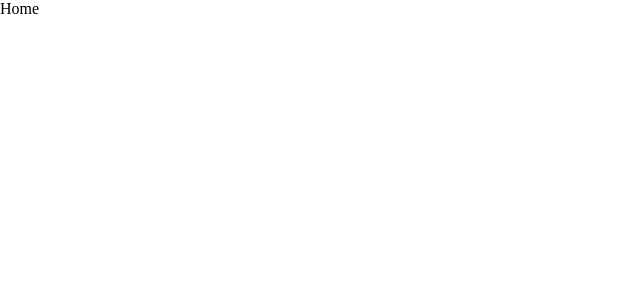
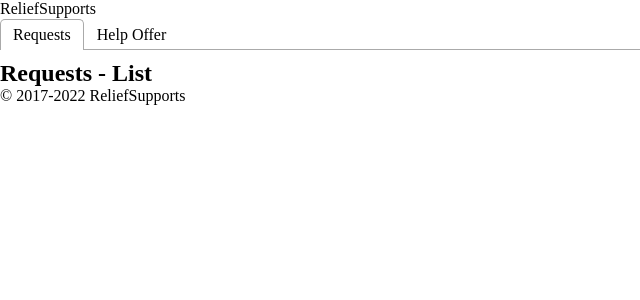
Before and after one commit to reliefsupports/reliefsupports, a React (Create React App) app in the folder web/: page / in a window 1280 px wide. Shown: the top 300 px of the page, without its empty margins (0-640 px from the left). Built offline with nearby package versions, Linux system fonts and the light colour scheme.

Commit message:
chore: add basic dir structure

```diff
--- a/web/package.json
+++ b/web/package.json
@@ -13,6 +13,7 @@
     "react": "^18.0.0",
     "react-dom": "^18.0.0",
     "react-scripts": "5.0.1",
+    "react-tabs": "^5.1.0",
     "styled-components": "^5.3.5",
     "typescript": "^4.6.3",
     "web-vitals": "^2.1.4"
--- /dev/null
+++ b/web/src/components/Footer/index.tsx
@@ -0,0 +1,3 @@
+export default function Footer() {
+  return <div>&copy; 2017-2022 ReliefSupports</div>;
+}
--- /dev/null
+++ b/web/src/components/Header/index.tsx
@@ -0,0 +1,3 @@
+export default function Header() {
+  return <div>ReliefSupports</div>;
+}
--- /dev/null
+++ b/web/src/components/Tabs/index.tsx
@@ -0,0 +1,20 @@
+import { Tab, Tabs, TabList, TabPanel } from 'react-tabs';
+import 'react-tabs/style/react-tabs.css';
+
+export default function TabsContainer() {
+  return (
+    <Tabs>
+      <TabList>
+        <Tab>Requests</Tab>
+        <Tab>Help Offer</Tab>
+      </TabList>
+
+      <TabPanel>
+        <h2>Requests - List</h2>
+      </TabPanel>
+      <TabPanel>
+        <h2>Help Offer - List</h2>
+      </TabPanel>
+    </Tabs>
+  );
+}
--- /dev/null
+++ b/web/src/layouts/PageLayout/index.tsx
@@ -0,0 +1,16 @@
+import Header from 'components/Header';
+import Footer from 'components/Footer';
+
+type Props = {
+  children: React.ReactNode;
+};
+
+export default function PageLayout({ children }: Props) {
+  return (
+    <div>
+      <Header />
+      <div>{children}</div>
+      <Footer />
+    </div>
+  );
+}
--- a/web/src/providers/ThemeProvider/index.tsx
+++ b/web/src/providers/ThemeProvider/index.tsx
@@ -3,7 +3,7 @@
 import './reset.css';
 
 type Props = {
-  children: JSX.Element;
+  children: React.ReactNode;
 };
 
 export default function ThemeProvider({ children }: Props) {
--- a/web/src/providers/index.tsx
+++ b/web/src/providers/index.tsx
@@ -1,7 +1,7 @@
 import ThemeProvider from './ThemeProvider';
 
 type Props = {
-  children: JSX.Element;
+  children: React.ReactNode;
 };
 
 export default function Providers({ children }: Props) {
--- a/web/src/screens/Home/index.tsx
+++ b/web/src/screens/Home/index.tsx
@@ -1,3 +1,10 @@
+import PageLayout from 'layouts/PageLayout';
+import Tabs from 'components/Tabs';
+
 export default function Home() {
-  return <div>Home</div>;
+  return (
+    <PageLayout>
+      <Tabs />
+    </PageLayout>
+  );
 }
```
Also changed, not shown: 1 other file (tests, documents, lock files or other folders).
